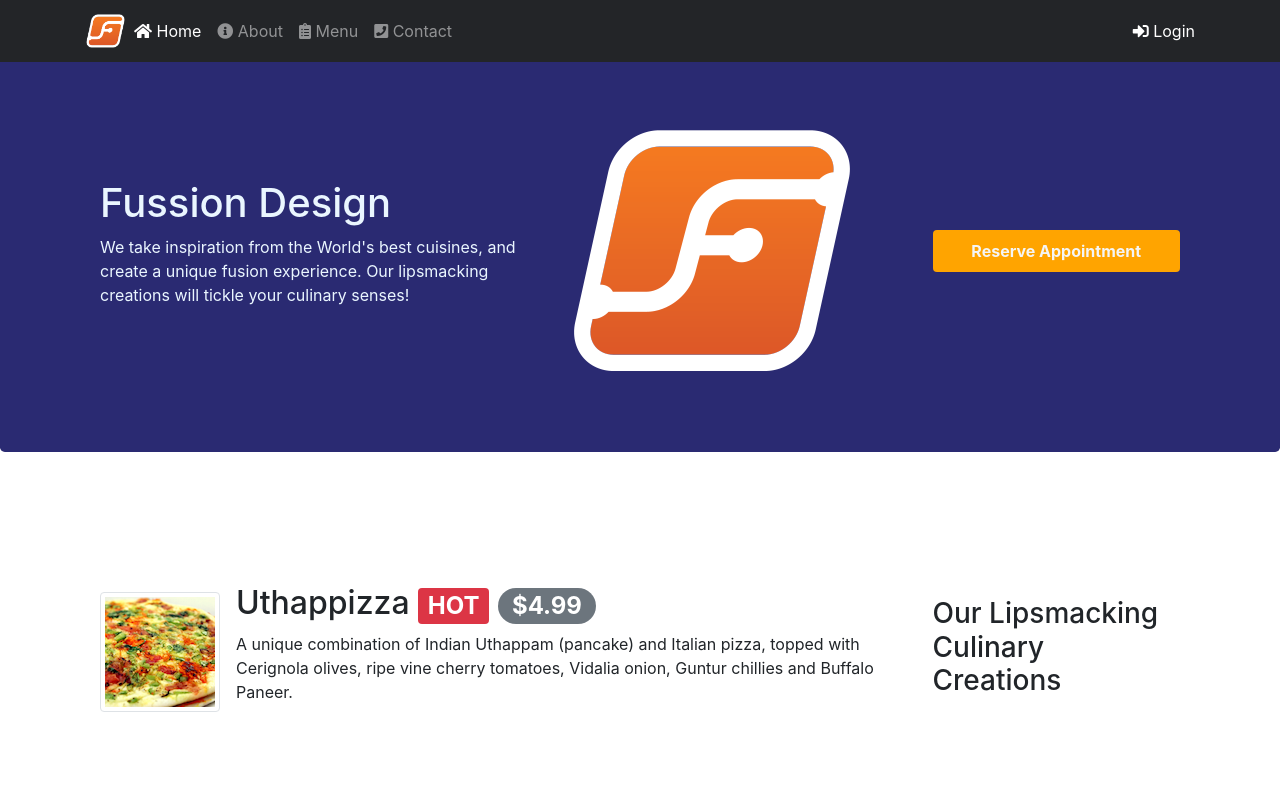
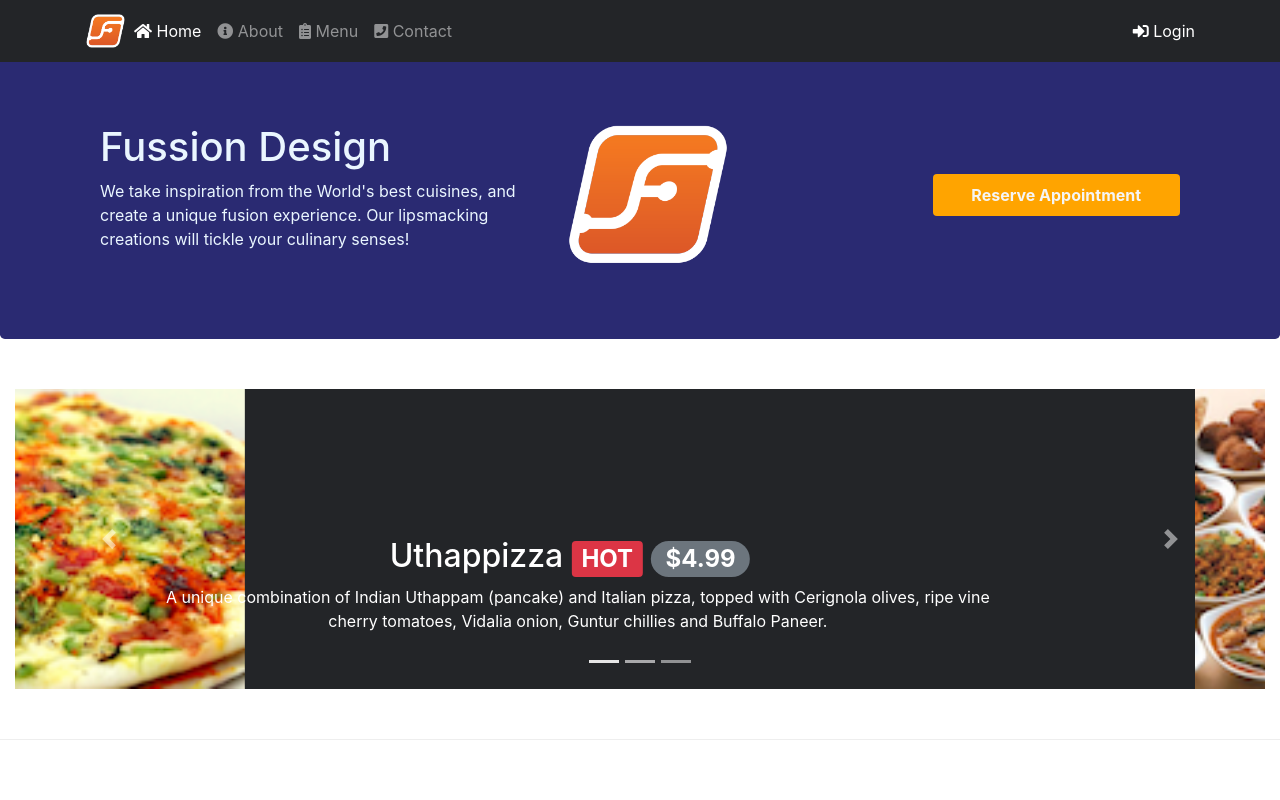
Before and after one commit to callisto05/boot, a plain HTML site: page index.html in a window 1280 px wide. Shown: the top 800 px of the page. Drawn offline with nearby package versions, Linux system fonts and the light colour scheme.

Commit message:
Carousel

```diff
--- a/css/styels.css
+++ b/css/styels.css
@@ -1,6 +1,10 @@
 .row-header {
     margin: 0px auto;
     padding: 0px auto;
+}
+.sitelogo{
+    max-width: 50%;
+    max-height: 50%;
 }
 
 .row-content {
@@ -51,3 +55,18 @@
     border-bottom: 1px solid #dddddd;
     padding: 10px;
 }
+
+.carousel{
+    background: #232528;
+}
+
+.carousel-item{
+    height: 300px;
+}
+
+.carousel-item img{
+    position: absolute;
+    top: 0;
+    left: 0;
+    min-height: 300px;
+}
--- a/index.html
+++ b/index.html
@@ -35,7 +35,7 @@
 
                 <span class="navbar-text">
                     <a data-toggle="modal" data-target="#loginModal">
-                            <i class="fas fa-sign-in-alt"></i> Login
+                        <i class="fas fa-sign-in-alt"></i> Login
                     </a>
                 </span>
             </div>
@@ -89,8 +89,8 @@
                     <p>We take inspiration from the World's best cuisines, and create a unique fusion experience. Our
                         lipsmacking creations will tickle your culinary senses!</p>
                 </div>
-                <div class="col-12 col-sm-4 align-self-center">
-                    <img src="img/logo.png" class="img-fluid">
+                <div class="col-12 col-sm-4">
+                    <img src="img/logo.png" class="img-fluid sitelogo justify-content-center">
                 </div>
                 <div class="col-12 col-sm">
                     <a class="btn btn-block nav-link reservation-btn" data-toggle="tooltip" data-html="true" title="Or Call Us At <br><strong>+894 573 6489</strong>"
@@ -99,6 +99,78 @@
             </div>
         </div>
     </header>
+
+
+    <div class="row row-content">
+        <div class="col">
+            <div id="mycarousel" class="carousel slide" data-ride="carousel">
+                <div class="carousel-inner" role="listbox">
+                    <div class="carousel-item active">
+                        <img class="d-block img-fluid" src="img/uthappizza.png" alt="Uthappizza">
+                        <div class="carousel-caption d-none d-md-block">
+                            <h2>Uthappizza
+                                <span class="badge badge-danger">HOT</span>
+                                <span class="badge badge-pill badge-secondary">$4.99</span>
+                            </h2>
+                            <p class="d-none d-sm-block ml-3">A unique combination of Indian Uthappam (pancake) and Italian
+                                pizza,
+                                topped with Cerignola olives, ripe vine cherry tomatoes, Vidalia onion, Guntur chillies
+                                and
+                                Buffalo
+                                Paneer.</p>
+
+                        </div>
+                    </div>
+
+                    <div class="carousel-item">
+                        <img class="d-block img-fluid" src="img/buffet.png" alt="Uthappizza">
+                        <div class="carousel-caption d-none d-md-block">
+                            <h2>Weekend Grand Buffet
+                                <span class="badge badge-success">NEW</span>
+                            </h2>
+                            <p class="d-none d-sm-block ml-3">Featuring mouthwatering combinations with a choice of five
+                                different
+                                salads, six enticing appetizers, six main entrees and five choicest desserts. Free
+                                flowing
+                                bubbly
+                                and soft drinks. All for just $19.99 per person </p>
+                        </div>
+                    </div>
+
+
+                    <div class="carousel-item">
+                        <img class="d-block img-fluid" src="img/alberto.png" alt="Uthappizza">
+                        <div class="carousel-caption d-none d-md-block">
+                            <h2>Alberto Somayya</h2>
+                            <h4>Executive Chef</h4>
+                            <p class="d-none d-sm-block ml-3">Award winning three-star Michelin chef with wide International
+                                experience
+                                having worked closely with whos-who in the culinary world, he specializes in creating
+                                mouthwatering
+                                Indo-Italian fusion experiences. </p>
+                        </div>
+                    </div>
+
+                </div>
+
+                <ol class="carousel-indicators">
+                    <li data-target="#mycarousel" data-slide-to="0" class="active"></li>
+                    <li data-target="#mycarousel" data-slide-to="1"></li>
+                    <li data-target="#mycarousel" data-slide-to="2"></li>
+                </ol>
+
+                <a href="#mycarousel" class="carousel-control-prev" role="button" data-slide="prev">
+                    <span class="carousel-control-prev-icon"></span>
+                </a>
+
+                <a href="#mycarousel" class="carousel-control-next" role="button" data-slide="next">
+                        <span class="carousel-control-next-icon"></span>
+                    </a>
+
+            </div>
+        </div>
+    </div>
+
 
     <div class="container">
         <div class="row row-content align-items-center">
```
